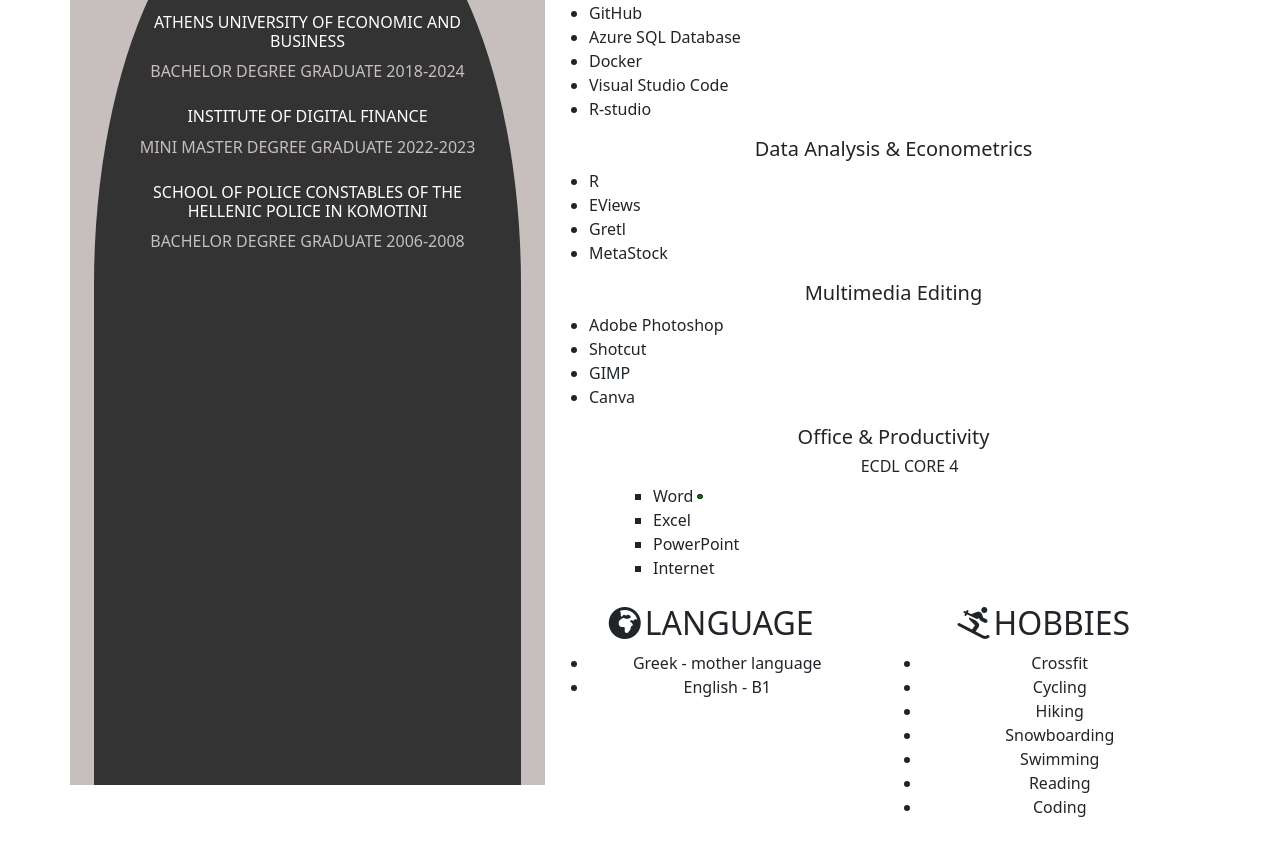
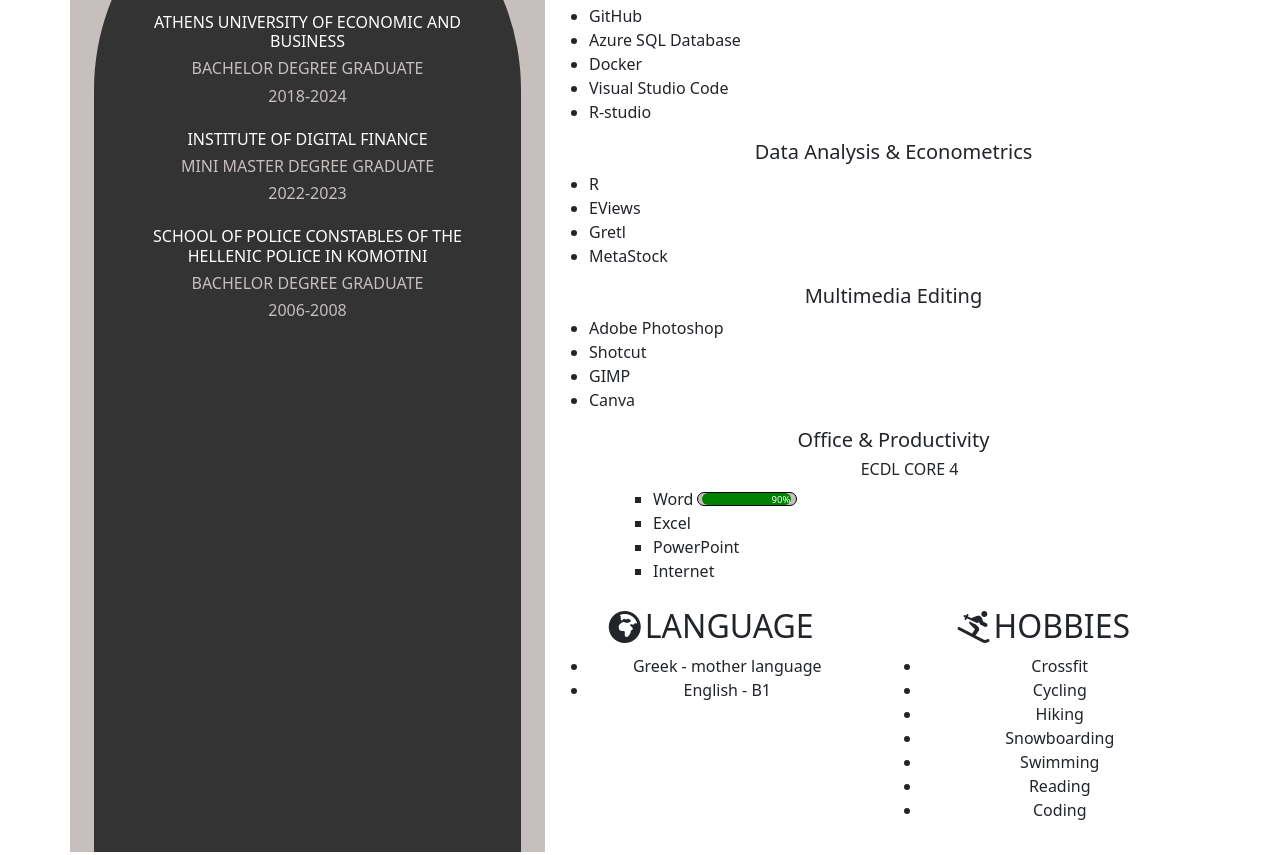
Before and after one commit to serendipity019/Personal-CV, a plain HTML site: page index.html in a window 1280 px wide. Shown: the part 855-1710 px from the top of the page. Drawn offline with nearby package versions, Linux system fonts and the light colour scheme.

Commit message:
maybe need to rewrite the CV because the bootstrap don't let me space and create bugs that where require much more time to solves than recreate the file with mine css

```diff
--- a/cv.css
+++ b/cv.css
@@ -51,13 +51,11 @@ body {
     width: 90%;
 }
 
-.full-height {
-    flex-grow: 1;
-}
-
 .row {
     align-items: stretch;
 }
+
+
 .semi-round .top-rounded {
     height: 100%; /* Ensures the box takes the full height */
 }
@@ -77,6 +75,12 @@ body {
     padding-bottom: 500px;
 }
 
+@media (max-width: 767px) { /* Apply for screens smaller than md */
+    .pb-6 {
+        padding-bottom: 0 !important;
+    }
+}
+
 .pt-6 {
     padding-bottom: 100px;
 }
@@ -85,16 +89,43 @@ body {
     color: #c7bebe;
 }
 
+.empty-box {
+    width: 90%;
+    height: max-content;
+    background-color: var(--round-box);
+
+}
+
+/* Skill Boxes*/
 .skillBox {
-    width: 100%;
+    width: 100px;
     background-color: var(--left-div);
+    border: 1px solid black;
+    border-radius: 15px;
+    display: flex;
+    justify-content: start;
+    align-items: center;
+}
 
+.skillBox {
+    justify-content: flex-start !important;
+}
+.skill-name {
+    list-style: none;
+    display: flex;
+    align-items: center;
 }
 
 .word {
     width: 90%;
-    height:5px;
+    height:12px;
     background-color: green;
     border-radius: 15px;
-    border: 1px solid black;
+    text-align: right;
+    color: White;
 }
+
+.numper {
+    font-size: 60%;
+
+}
--- a/index.html
+++ b/index.html
@@ -52,21 +52,27 @@
 
               <div class="mb-4 mt-1">
                 <h6 class="text-white">ATHENS UNIVERSITY OF ECONOMIC AND BUSINESS</h6>
-                <h7 class="degree-text">BACHELOR DEGREE GRADUATE</h7>
-                <h7 class="degree-text">2018-2024</h7>
+                <h6 class="degree-text">BACHELOR DEGREE GRADUATE</h6>
+                <h6 class="degree-text">2018-2024</h6>
               </div>
 
               <div class="mb-4">
                 <h6 class="text-white">INSTITUTE OF DIGITAL FINANCE</h6>
-                <h7 class="degree-text">MINI MASTER DEGREE GRADUATE</h7>
-                <h7 class="degree-text">2022-2023</h7>
+                <h6 class="degree-text">MINI MASTER DEGREE GRADUATE</h6>
+                <h6 class="degree-text">2022-2023</h6>
               </div>
 
-              <div class="mb-2 pb-6">
+              <div class="mb-2 ">
                 <h6 class="text-white">SCHOOL OF POLICE CONSTABLES OF THE HELLENIC POLICE IN KOMOTINI</h6>
-                <h7 class="degree-text">BACHELOR DEGREE GRADUATE</h7>
-                <h7 class="degree-text">2006-2008</h7>
+                <h6 class="degree-text">BACHELOR DEGREE GRADUATE</h6>
+                <h6 class="degree-text">2006-2008</h6>
               </div>
+            </div>
+          </div>
+          <!--Empty box with backgroun color same like the above-->
+          <div class="d-flex justify-content-center h-100 " >
+            <div class="empty-box pb-6 d-none d-md-block">
+
             </div>
           </div>
         </div>
@@ -94,7 +100,7 @@
             <h6 class="pt-2">2008 - Present</h6>
           </div>
           <div class="d-flex">
-            <h7>Directorate of Police Operations of Attica.</h7>
+            <h6>Directorate of Police Operations of Attica.</h6>
           </div>
         <!--Skills -->
           <div>
@@ -240,11 +246,12 @@
                 <ul> <h6>ECDL CORE 4</h6>
                   <ul>
                     <div class="d-flex justify-content-left align-items-center">
-                      <li>Word</li>
-                      <div class="SkillBox">
-                        <div class="word ms-1"></div>
+                      <li class="me-1">Word</li>
+                      <div class="skillBox">
+                        <div class="word ms-1 numper">90%</div>
                       </div>
                     </div>
+
                     <div class="d-flex justify-content-left align-items-center">
                       <li>Excel</li>
                       <div class="SkillBox">
```
